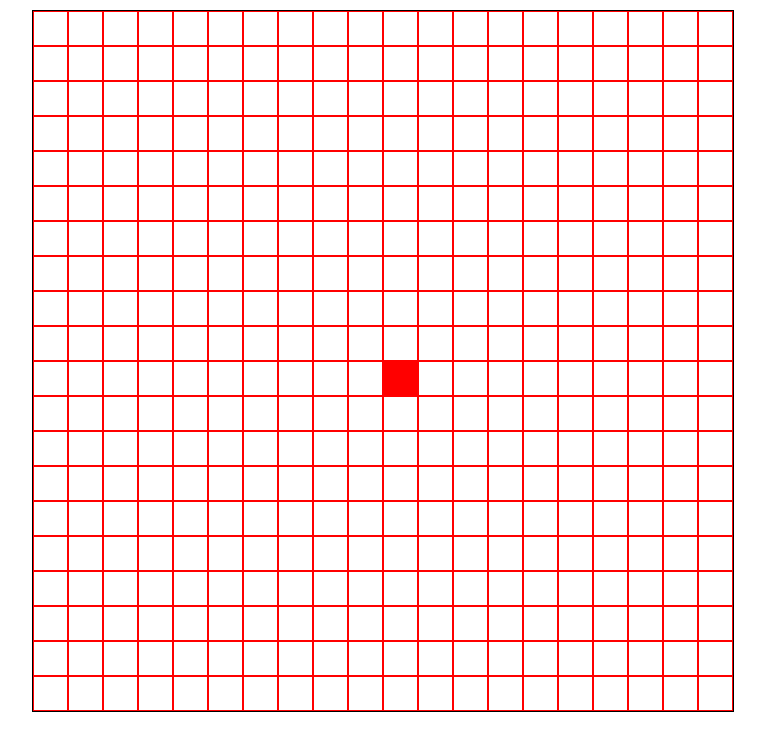
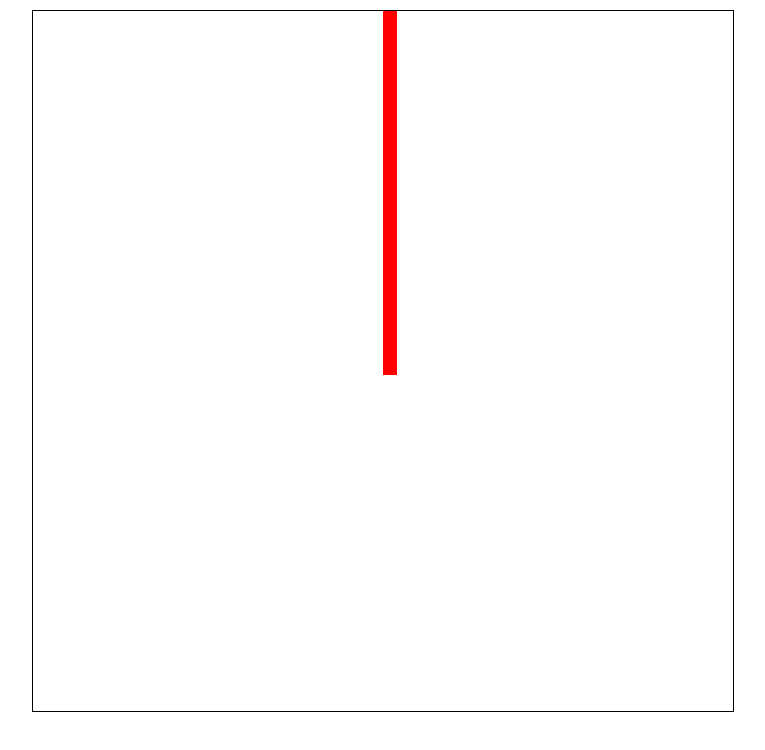
Before and after one commit to FreakinFacu/simpleSnake, a plain HTML site: page snake.html in a window 1280 px wide. Shown: the whole page, without its empty margins (257-1022 px from the left). Drawn offline with Linux system fonts and the light colour scheme.

Commit message:
Removed grid, basic snake game working.

```diff
--- a/snake.html
+++ b/snake.html
@@ -11,7 +11,7 @@
         }
         .block{
             float: left;
-            border: 1px solid red;
+            /*border: 1px solid red;*/
         }
         .row{
             clear: both;
--- a/snake.js
+++ b/snake.js
@@ -6,7 +6,7 @@ var snake = (function(){
     const RIGHT_ARROW = 39;
     const DOWN_ARROW = 40;
 
-    const speed = 500;
+    const speed = 50;
 
     function init(numRows,numColumns){
         //Wire up handlers
@@ -32,8 +32,8 @@ var snake = (function(){
         var $block, $row, i, $board = $("#snakeBoard");
 
         $block = $("<div/>").css({
-            height: parseInt($board.css("height"))/numRows-2 + "px",
-            width: parseInt($board.css("width"))/numColumns-2 + "px"
+            height: parseInt($board.css("height"))/numRows + "px",
+            width: parseInt($board.css("width"))/numColumns  + "px"
         }).addClass("block");
 
         $row = $("<div/>").addClass("row");
@@ -52,11 +52,41 @@ var snake = (function(){
         if (lastStep === undefined) lastStep = ts;
 
         if(ts - lastStep > speed){
-            //todo do move
             lastStep = ts;
+
+            if(!growSnake()){
+                alert("GAME OVER");
+                return; //game over
+            }
         }
 
         animationID = requestAnimationFrame(gameLoop);
+    }
+
+    function growSnake(){
+        switch(currDirection){
+            case UP_ARROW:
+                currY--;
+                if(currY < 0) return false;
+                break;
+
+            case DOWN_ARROW:
+                currY++;
+                if(currY >= gridRows) return false;
+                break;
+
+            case LEFT_ARROW:
+                currX--;
+                if(currX < 0) return false;
+                break;
+
+            case RIGHT_ARROW:
+                currX++;
+                if(currX >= gridColumns) return false;
+                break;
+        }
+
+        return paintBox(currX,currY);
     }
 
     function handleKeyDown(e){
@@ -71,7 +101,12 @@ var snake = (function(){
     }
 
     function paintBox(x,y){
-        $(".row").eq(y).find(".block").eq(x).addClass("snakeBody");
+        var $box = $(".row").eq(y).find(".block").eq(x);//.addClass("snakeBody");
+
+        if($box.hasClass("snakeBody")) return false;
+
+        $box.addClass("snakeBody");
+        return true;
     }
 
     return {
@@ -81,5 +116,5 @@ var snake = (function(){
 })();
 
 $(function(){
-    snake.init(20,20);
+    snake.init(50,50);
 });
```
